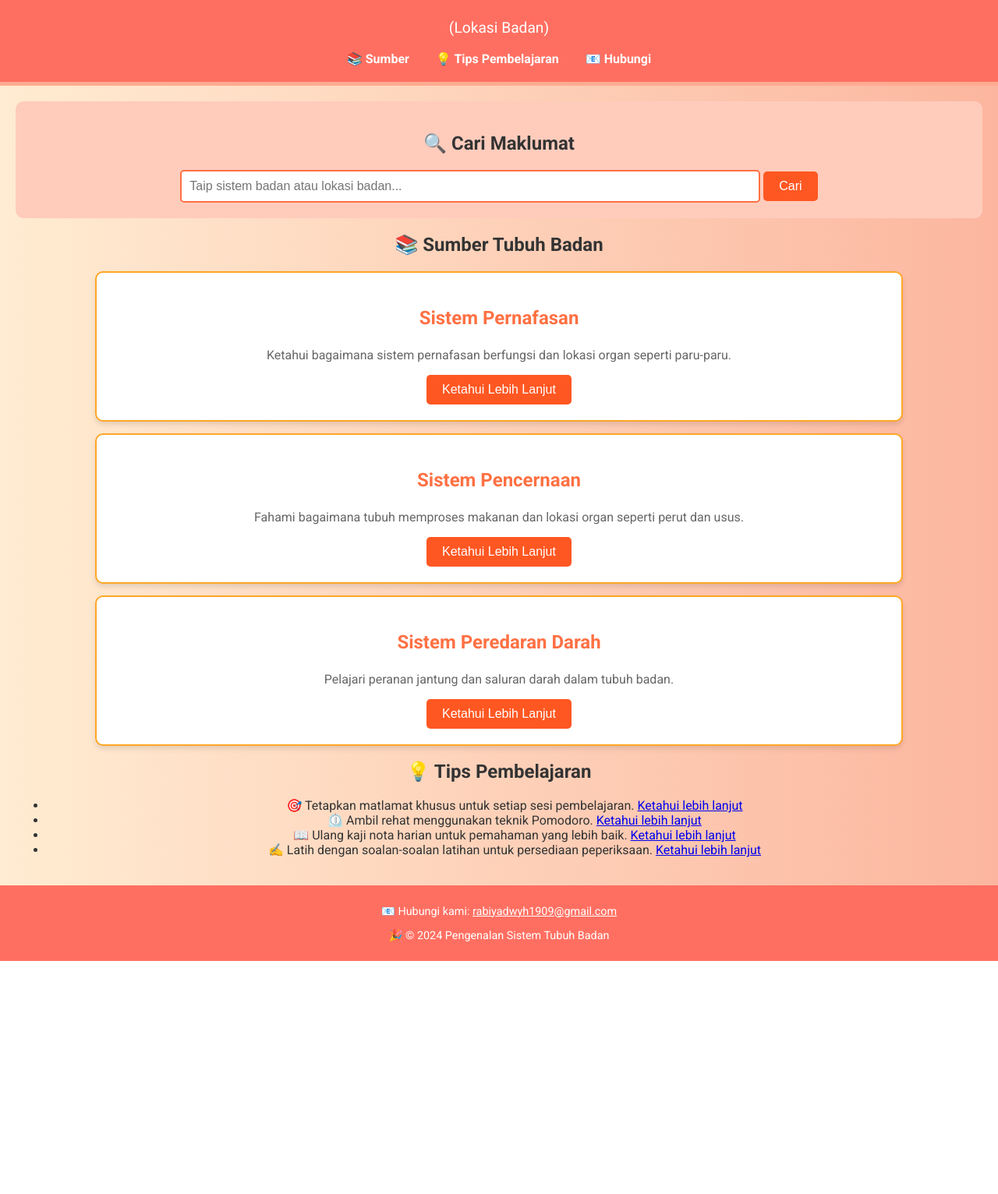
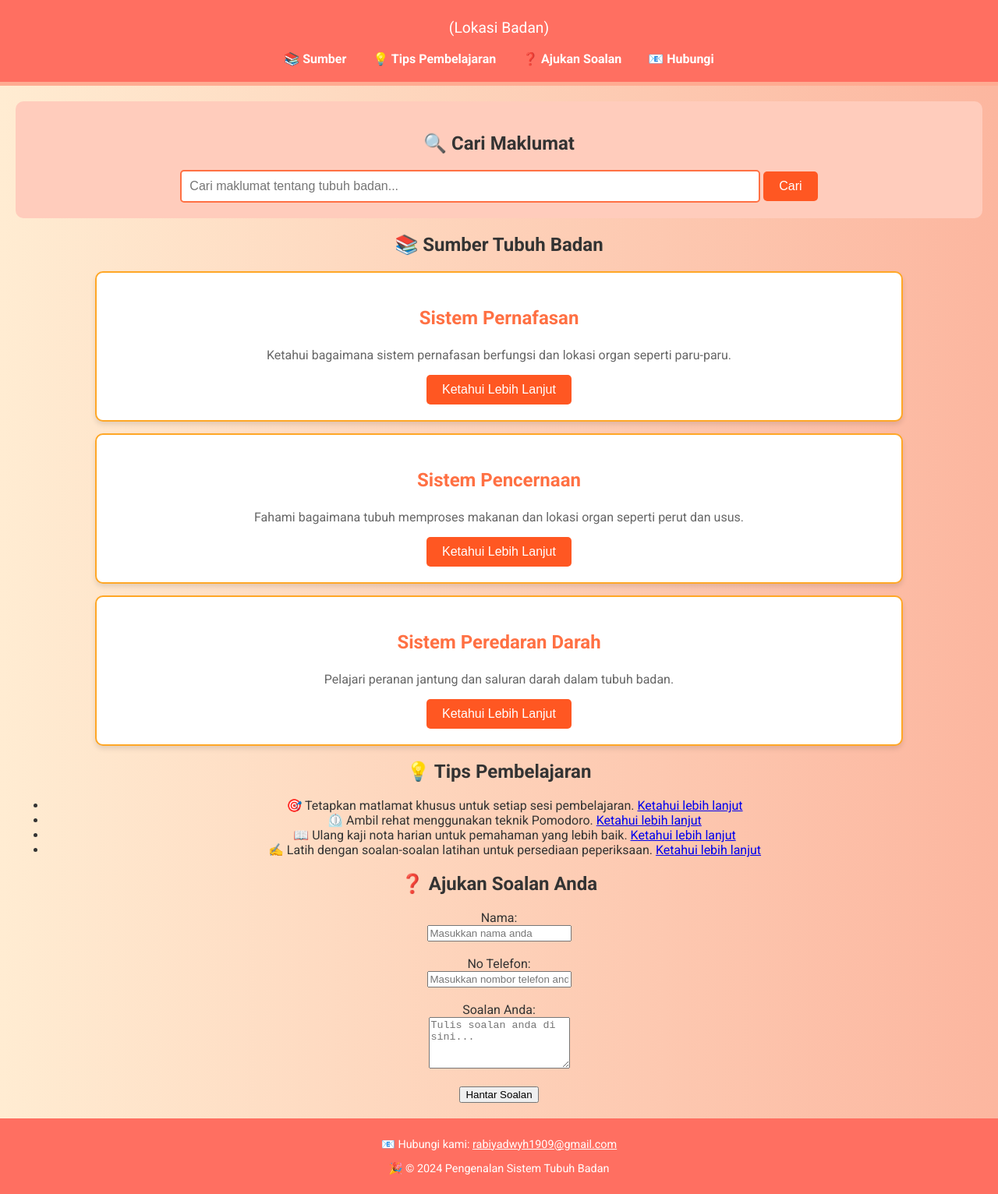
Before and after one commit to Atieqahh/Pengenalan-Sistem-Tubuh-Badan, a plain HTML site: page Pengenalan Sistem Tubuh Badan/index.html in a window 1280 px wide. Shown: the part 108-1640 px from the top of the page at 78% size. Before the commit the page ends 1341 px from the top, so only its background shows below. Drawn offline with Linux system fonts and the light colour scheme.

Commit message:
Update index.html

```diff
--- a/Pengenalan Sistem Tubuh Badan/index.html
+++ b/Pengenalan Sistem Tubuh Badan/index.html
@@ -14,6 +14,7 @@
         <nav>
             <a href="#sumber">📚 Sumber</a>
             <a href="#tips-belajar">💡 Tips Pembelajaran</a>
+            <a href="#soalan">❓ Ajukan Soalan</a>
             <a href="#hubungi">📧 Hubungi</a>
         </nav>
     </header>
@@ -21,12 +22,11 @@
         <!-- Bahagian Carian -->
         <section id="carian">
             <h2>🔍 Cari Maklumat</h2>
-            <form id="google-search" action="https://www.google.com/search" target="_blank" method="GET">
+            <form id="copilot-search" action="https://copilot.microsoft.com/chats/GU8rW97i8bmsrEDxbXRm5" target="_blank">
                 <input
                     type="text"
                     id="search-input"
-                    name="q"
-                    placeholder="Taip sistem badan atau lokasi badan..."
+                    placeholder="Cari maklumat tentang tubuh badan..."
                     required>
                 <button type="submit" id="search-btn">Cari</button>
             </form>
@@ -62,11 +62,27 @@
                 <li>✍️ Latih dengan soalan-soalan latihan untuk persediaan peperiksaan. <a href="https://www.google.com/search?q=latihan+peperiksaan" target="_blank">Ketahui lebih lanjut</a></li>
             </ul>
         </section>
+
+        <!-- Bahagian Ajukan Soalan -->
+        <section id="soalan">
+            <h2>❓ Ajukan Soalan Anda</h2>
+            <form action="mailto:rabiyadwyh1909@gmail.com" method="POST" enctype="text/plain">
+                <label for="nama">Nama:</label><br>
+                <input type="text" id="nama" name="nama" placeholder="Masukkan nama anda" required><br><br>
+
+                <label for="telefon">No Telefon:</label><br>
+                <input type="tel" id="telefon" name="telefon" placeholder="Masukkan nombor telefon anda" required><br><br>
+
+                <label for="soalan">Soalan Anda:</label><br>
+                <textarea id="soalan" name="soalan" rows="4" placeholder="Tulis soalan anda di sini..." required></textarea><br><br>
+
+                <button type="submit">Hantar Soalan</button>
+            </form>
+        </section>
     </main>
     <footer id="hubungi">
         <p>📧 Hubungi kami: <a href="mailto:rabiyadwyh1909@gmail.com">rabiyadwyh1909@gmail.com</a></p>
         <p>🎉 &copy; 2024 Pengenalan Sistem Tubuh Badan</p>
     </footer>
-    <script src="script.js"></script>
 </body>
 </html>
```
